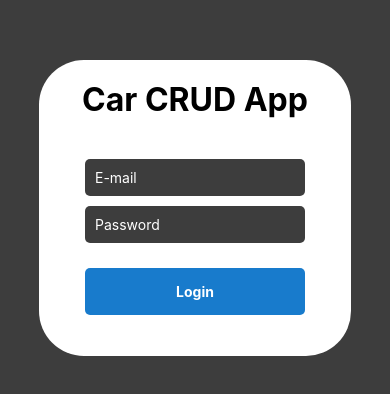
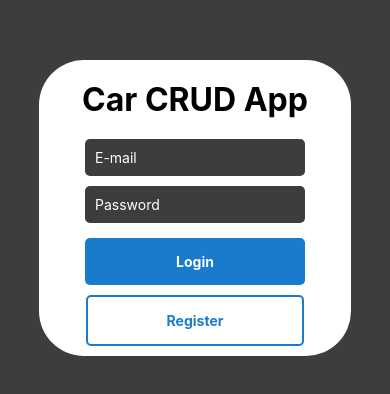
Before and after one commit to BerPGR/car-crud-react-native, a React Native app: screen /Login in a window 390 px wide. Shown: the part 214-608 px from the top of the page. Built offline with nearby package versions, Linux system fonts and the light colour scheme.

Commit message:
Updated Home styles and added Firebase Auth

```diff
--- a/src/views/Home.js
+++ b/src/views/Home.js
@@ -1,7 +1,8 @@
 import { StyleSheet, Text, View } from 'react-native'
 import React from 'react'
+import { firebase } from '../../firebaseConfig'
 
-const Home = () => {
+const Home = ({navigation}) => {
   return (
     <View>
       <Text>Home</Text>
--- a/src/views/Login.js
+++ b/src/views/Login.js
@@ -1,4 +1,5 @@
-import { Dimensions, StyleSheet, Text, TextInput, TouchableOpacity, View } from 'react-native'
+import { Dimensions, KeyboardAvoidingView, StyleSheet, Text, TextInput, TouchableOpacity, View } from 'react-native'
+import { firebase } from '../../firebaseConfig'
 import React, { useState } from 'react'
 import colors from '../colors/colors'
 
@@ -7,15 +8,30 @@ const height = Dimensions.get('window').height
 
 const Login = ({navigation}) => {
 
+  function handleRegister() {
+    firebase.auth().createUserWithEmailAndPassword(email, password)
+    .then((userCredentials) => {
+      const user = userCredentials.user
+      alert('User Registered!')
+    })
+    .catch(error => alert(error.message))
+  }
+
   function handleSignIn() {
-    navigation.navigate('Home')
+    firebase.auth().signInWithEmailAndPassword(email, password)
+    .then((userCredentials) => {
+      const user = userCredentials.user
+      alert('You are logged!')
+      navigation.navigate('Home')
+    })
+    .catch(error => alert(error.message))
   }
 
   const [email, setEmail] = useState('')
   const [password, setPassword] = useState('')
 
   return (
-    <View style={styles.container}>
+    <KeyboardAvoidingView style={styles.container} behavior='padding'>
 
       <View style={styles.loginWrapper}>
         <Text style={styles.loginTitle}>Car CRUD App</Text>
@@ -27,6 +43,7 @@ const Login = ({navigation}) => {
             placeholderTextColor={colors.white}
             value={email}
             onChangeText={(email) => setEmail(email)}
+
           />
 
           <TextInput
@@ -36,15 +53,20 @@ const Login = ({navigation}) => {
             secureTextEntry
             value={password}
             onChangeText={(password) => setPassword(password)}
+            on
             />
         </View>
 
         <TouchableOpacity onPress={handleSignIn} style={styles.buttonLogin}>
           <Text style={styles.buttonLoginText}>Login</Text>
         </TouchableOpacity>
+
+        <TouchableOpacity onPress={handleRegister} style={styles.buttonRegister}>
+          <Text style={styles.buttonRegisterText}>Register</Text>
+        </TouchableOpacity>
       </View>
 
-    </View>
+    </KeyboardAvoidingView>
   )
 }
 
@@ -74,7 +96,7 @@ const styles = StyleSheet.create({
   },
 
   inputEmail: {
-    marginTop: 40,
+    marginTop: 20,
     paddingHorizontal: 0,
     paddingVertical: 10,
     backgroundColor: colors.darkGray,
@@ -100,11 +122,26 @@ const styles = StyleSheet.create({
     paddingVertical: 15,
     paddingHorizontal: 91,
     borderRadius: 5,
-    marginTop: 25
+    marginTop: 15
+  },
+
+  buttonRegister: {
+    backgroundColor: colors.white,
+    borderWidth: 2,
+    borderColor: colors.blue,
+    paddingVertical: 15,
+    paddingHorizontal: 79,
+    borderRadius: 5,
+    marginTop: 10
   },
 
   buttonLoginText: {
     color: colors.white,
     fontWeight: 'bold'
-  }
+  },
+
+  buttonRegisterText: {
+    color: colors.blue,
+    fontWeight: 'bold'
+  },
 })
```
